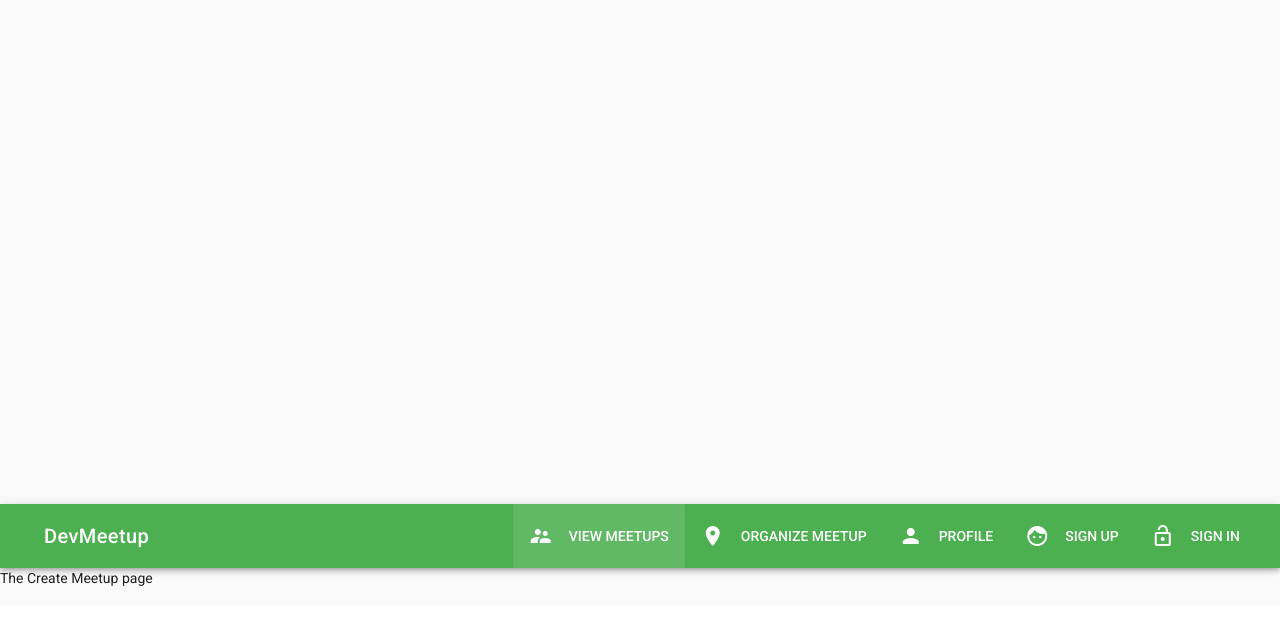
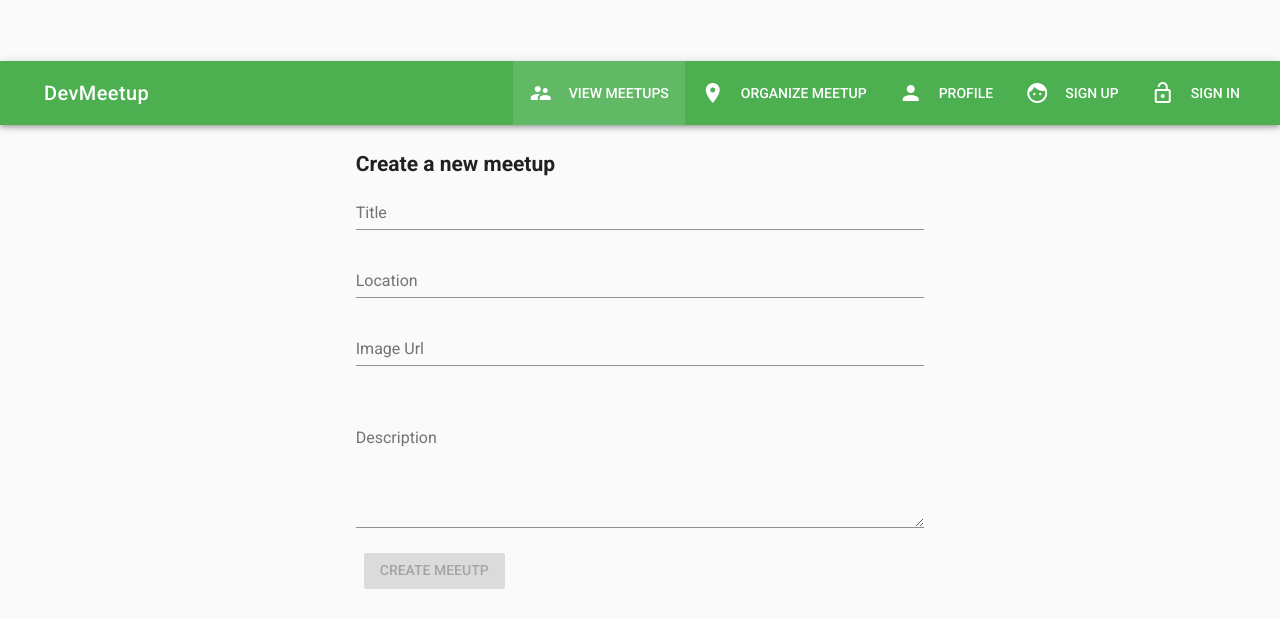
Before and after one commit to zasuh/VueMeetup, a Vue app: page /meetups/new in a window 1280 px wide. Shown: the part 195-814 px from the top of the page. Built offline with nearby package versions, Linux system fonts and the light colour scheme.

Commit message:
Added reactive creation of new meetup

```diff
--- a/src/components/Meetup/CreateMeetup.vue
+++ b/src/components/Meetup/CreateMeetup.vue
@@ -1,5 +1,112 @@
 <template>
-    <div>
-        <p>The Create Meetup page</p>
-    </div>
+  <v-container>
+    <v-layout row>
+      <v-flex xs12 sm6 offset-sm3>
+        <h2>Create a new meetup</h2>
+      </v-flex>
+    </v-layout>
+    <v-layout row>
+      <v-flex xs12>
+        <form @submit.prevent="onCreateMeetup">
+          <v-layout row>
+            <v-flex xs12 sm6 offset-sm3>
+              <v-text-field
+              name="title"
+              label="Title"
+              id="title"
+              v-model="title"
+              required></v-text-field>
+            </v-flex>
+          </v-layout>
+
+          <v-layout row>
+            <v-flex xs12 sm6 offset-sm3>
+              <v-text-field
+              name="location"
+              label="Location"
+              id="location"
+              v-model="location"
+              required></v-text-field>
+            </v-flex>
+          </v-layout>
+
+          <v-layout row>
+            <v-flex xs12 sm6 offset-sm3>
+              <v-text-field
+              name="imageUrl"
+              label="Image Url"
+              id="image-url"
+              v-model="imageUrl"
+              required></v-text-field>
+            </v-flex>
+          </v-layout>
+
+          <v-layout row>
+            <v-flex xs12 sm6 offset-sm3>
+              <img :src="imageUrl" height="100">
+            </v-flex>
+          </v-layout>
+
+          <v-layout row>
+            <v-flex xs12 sm6 offset-sm3>
+              <v-text-field
+              name="description"
+              label="Description"
+              id="description"
+              v-model="description"
+              multi-line
+              required></v-text-field>
+            </v-flex>
+          </v-layout>
+
+          <v-layout row>
+            <v-flex xs12 sm6 offset-sm3>
+              <v-btn
+              class="primary"
+              :disabled="!formIsValid"
+              type="submit"
+              >Create meeutp</v-btn>
+            </v-flex>
+          </v-layout>
+        </form>
+      </v-flex>
+    </v-layout>
+  </v-container>
 </template>
+
+<script>
+  export default {
+    data () {
+      return {
+        title: '',
+        location: '',
+        imageUrl: '',
+        description: ''
+      }
+    },
+    computed: {
+      formIsValid () {
+        return this.title !== ''
+          && this.location !== ''
+          && this.imageUrl !== ''
+          && this.description !== ''
+      }
+    },
+    methods: {
+      onCreateMeetup () {
+        if (!this.formIsValid) {
+          return
+        }
+        const meetupData = {
+          title: this.title,
+          location: this.location,
+          imageUrl: this.imageUrl,
+          description: this.description,
+          date: new Date()
+        }
+        this.$store.dispatch('createMeetup', meetupData)
+        this.$router.push('/meetups')
+      }
+    }
+  }
+</script>
--- a/src/store/index.js
+++ b/src/store/index.js
@@ -20,8 +20,25 @@ export const store = new Vuex.Store({
       registeredMeetups: ['blablabla']
     }
   },
-  mutations: {},
-  actions: {},
+  mutations: {
+    createMeetup (state, payload) {
+      state.loadedMeetups.push(payload)
+    }
+  },
+  actions: {
+    createMeetup ({commit}, payload) {
+      const meetup = {
+        title: payload.title,
+        location: payload.location,
+        imageUrl: payload.imageUrl,
+        description: payload.description,
+        date: payload.date,
+        id: 'agrgreer'
+      }
+      // Reach out to Firebase to store it
+      commit('createMeetup', meetup)
+    }
+  },
   getters: {
     loadedMeetups (state) {
       return state.loadedMeetups.sort((meetupA, meetupB) =>{
```
